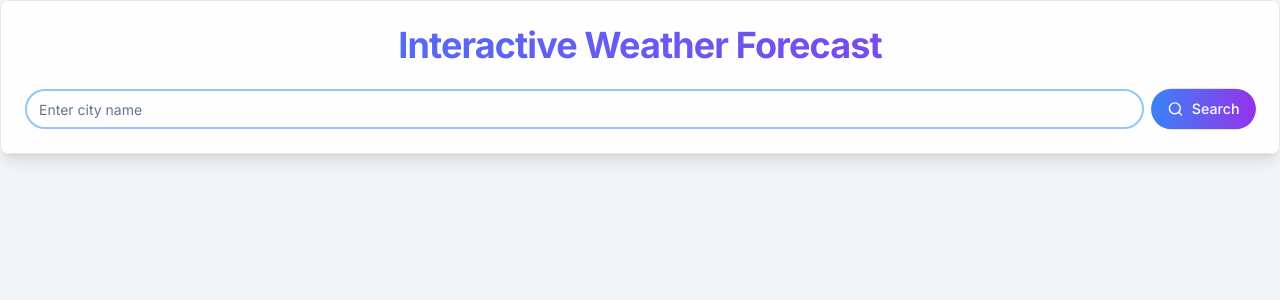
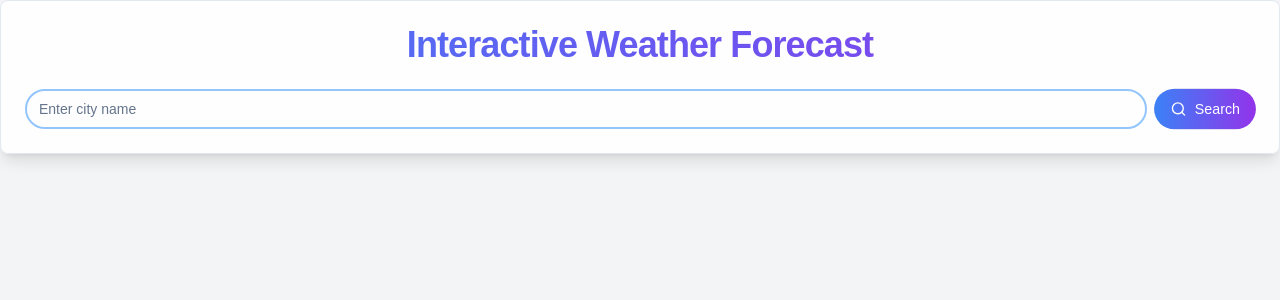
Before and after one commit to carterlasalle/NextjsWeatherApp, a Next.js app in the folder weather-app/: page / in a window 1280 px wide. Shown: the top 300 px of the page. Built offline with nearby package versions, Linux system fonts and the light colour scheme.

Commit message:
SpeedInsights

```diff
--- a/weather-app/app/layout.tsx
+++ b/weather-app/app/layout.tsx
@@ -1,6 +1,7 @@
 import type { Metadata } from "next";
 import { Inter } from "next/font/google";
 import "./globals.css";
+import { SpeedInsights } from '@vercel/speed-insights/next';
 
 const inter = Inter({ subsets: ["latin"] });
 
@@ -16,7 +17,13 @@ export default function RootLayout({
 }) {
   return (
     <html lang="en">
-      <body className={inter.className}>{children}</body>
+      <head>
+        <title>Weather App</title>
+      </head>
+      <body>
+        {children}
+        <SpeedInsights />
+      </body>
     </html>
   );
 }
```
